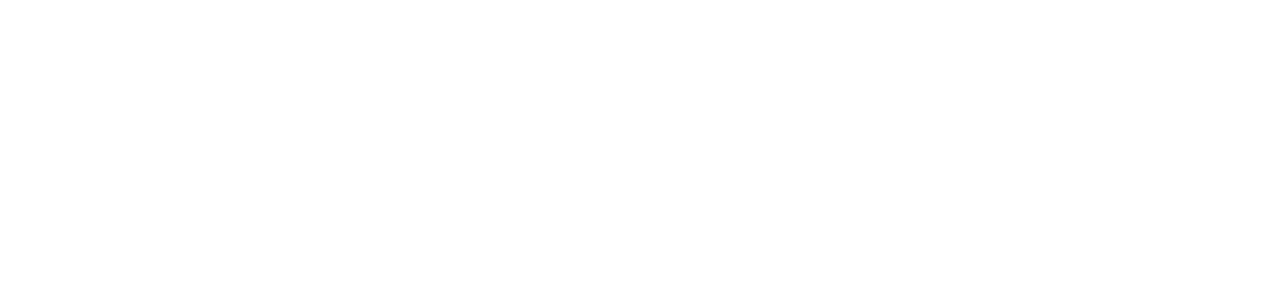
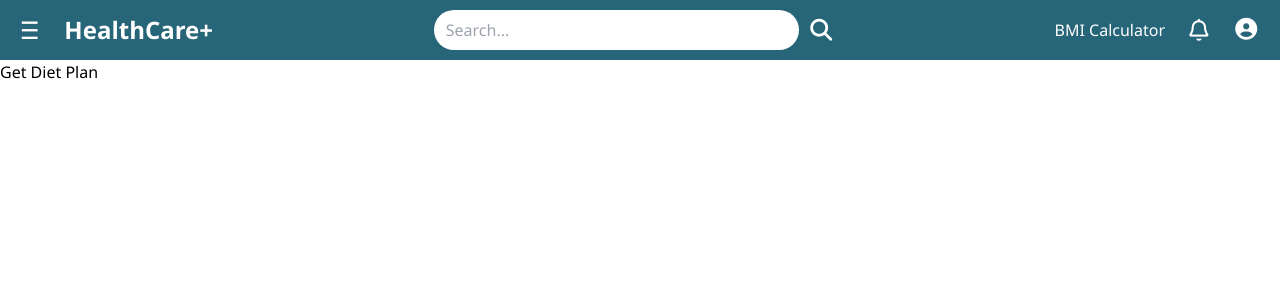
Before and after one commit to Health-Desk/HealthDesk-frontend, a React (Vite) app: page /dietPlan in a window 1280 px wide. Before the commit this address had no page. Shown: the top 300 px of the page. Built offline with nearby package versions, Linux system fonts and the light colour scheme.

Commit message:
Added diet page with form and two components

```diff
--- a/src/App.jsx
+++ b/src/App.jsx
@@ -6,6 +6,7 @@
 import Dashboard from "./pages/Dashboard";
 import BMI from "./pages/BMI";
 import Chatbot from "./pages/Chatbot";
+import Diet from "./pages/Diet";
 
 function App() {
   return (
@@ -16,6 +17,7 @@
         <Route path="dashboard" element={<Dashboard />} />
         <Route path="bmi" element={<BMI />} />
         <Route path="chatbot" element={<Chatbot/>} />
+        <Route path="dietPlan" element={<Diet/>}/>
       </Route>
     </Routes>
   );
--- /dev/null
+++ b/src/components/diet/DietForm.jsx
@@ -0,0 +1,21 @@
+function DietForm({ onSubmit }) {
+  const handleSubmit = (e) => {
+    e.preventDefault();
+
+    const formData = {
+      age: 20,
+      weight: 65,
+      goal: "muscle_gain",
+    };
+
+    onSubmit(formData);
+  };
+
+  return (
+    <form onSubmit={handleSubmit}>
+      <button type="submit">Get Diet Plan</button>
+    </form>
+  );
+}
+
+export default DietForm;
--- /dev/null
+++ b/src/components/diet/DietRecommendation.jsx
@@ -0,0 +1,16 @@
+function DietRecommendation({ data }) {
+  return (
+    <div>
+      <h2>Diet Recommendation</h2>
+      <p>Goal: {data?.goal}</p>
+
+      <ul>
+        <li>Breakfast: Oats + Fruits</li>
+        <li>Lunch: Rice + Dal + Salad</li>
+        <li>Dinner: Roti + Veggies</li>
+      </ul>
+    </div>
+  );
+}
+
+export default DietRecommendation;
--- /dev/null
+++ b/src/pages/Diet.jsx
@@ -0,0 +1,22 @@
+import DietForm from "../components/diet/DietForm";
+import DietRecommendation from "../components/diet/DietRecommendation";
+
+import { useState } from "react";
+
+function Diet() {
+  const [step, setStep] = useState("form"); // "form" | "result"
+  const [dietData, setDietData] = useState(null);
+  const handleFormSubmit = (data) => {
+    setDietData(data); // store user input
+    setStep("result"); // move to recommendation
+  };
+  return (
+    <div>
+      {step === "form" && <DietForm onSubmit={handleFormSubmit} />}
+
+      {step === "result" && <DietRecommendation data={dietData} />}
+    </div>
+  );
+}
+
+export default Diet;
```
